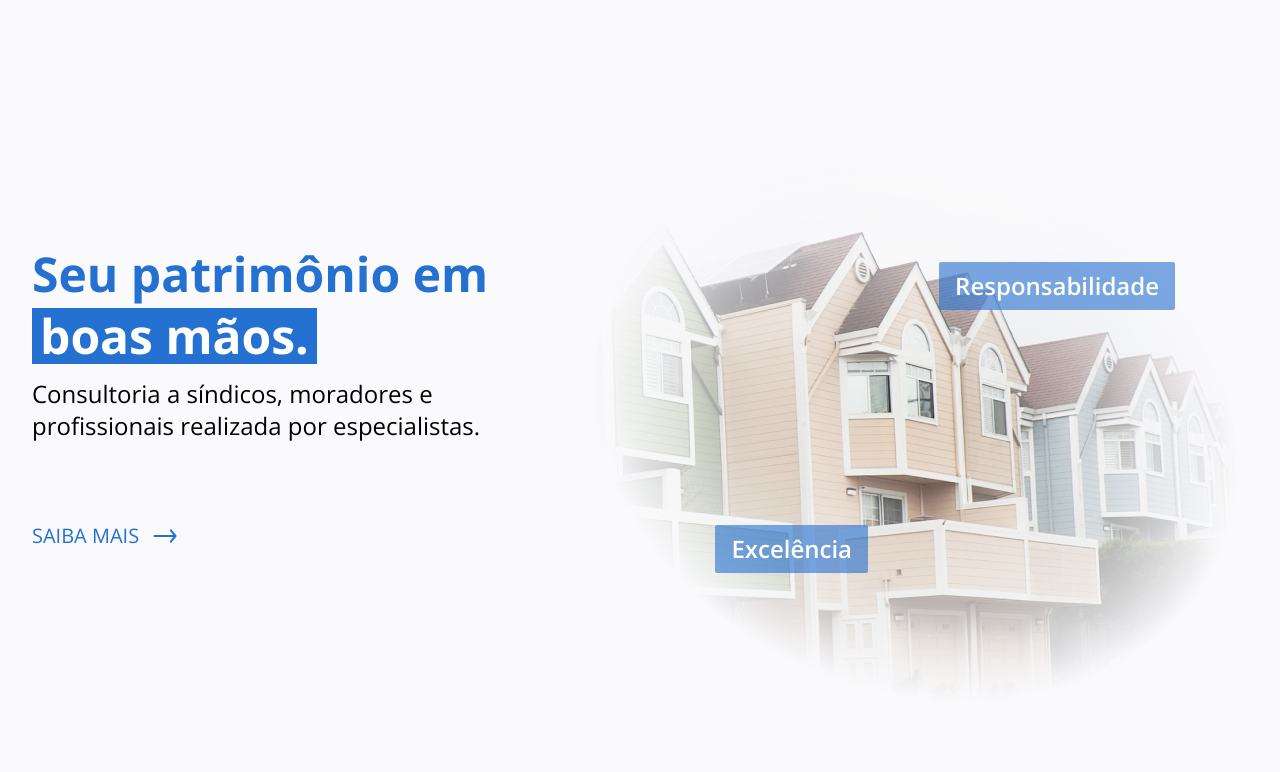
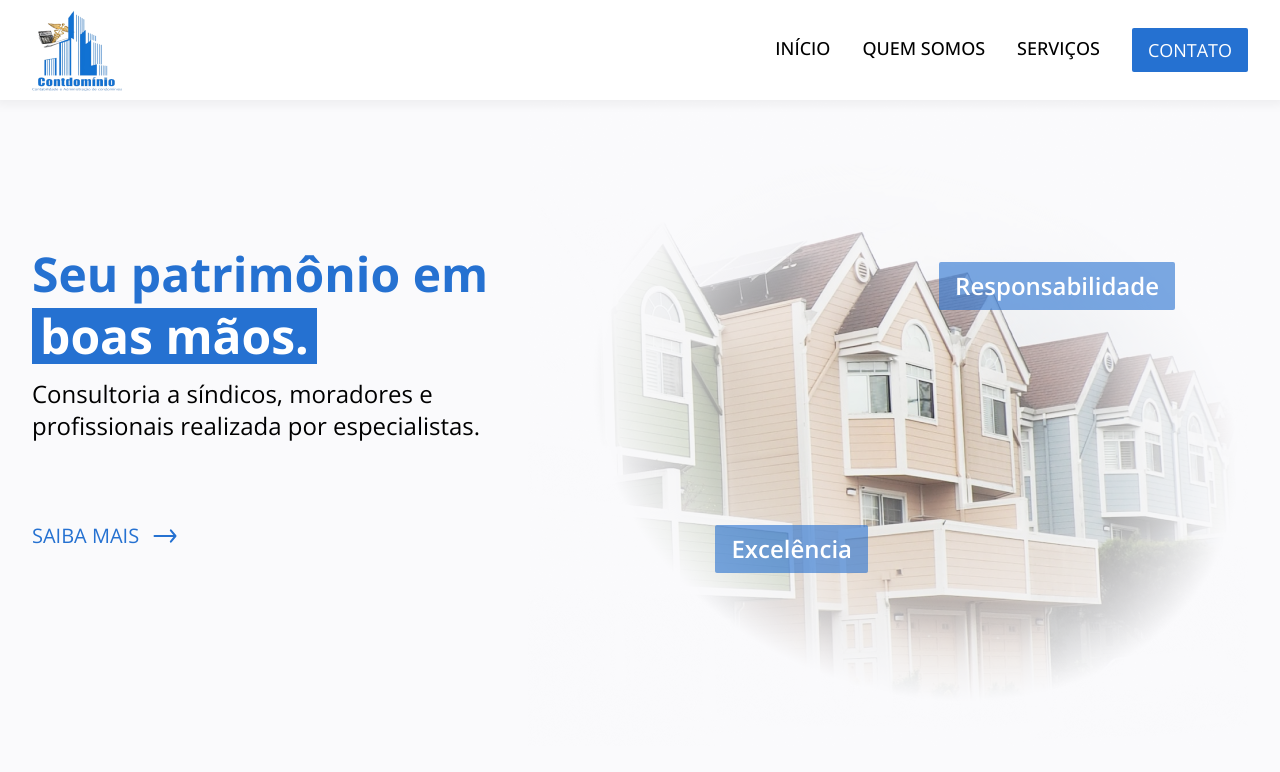
Before and after one commit to ns-works/contdominio-landingpage, a plain HTML site: page index.html in a window 1280 px wide. Shown: the top 772 px of the page. Drawn offline with nearby package versions, Linux system fonts and the light colour scheme.

Commit message:
fix: Hidden menu on Desktop devices

```diff
--- a/index.html
+++ b/index.html
@@ -47,16 +47,15 @@
 
     </div>
 
-    <header id="menu" class="w-screen bg-white h-fit px-8 2xl:px-32 py-4 hidden xl:fixed top-0 z-50 flex flex-row justify-between items-center">
+    <header id="menu" class="w-screen bg-white h-fit px-8 2xl:px-32 py-4 fixed top-0 z-50 hidden xl:flex flex-row justify-between items-center">
         <img src="./assets/images/logo-contdominio.png" alt="Logo Contdomínio">
 
-        <nav class="flex flex-row items-center gap-8">
+        <nav class="hidden xl:flex flex-row items-center gap-8">
             <a href="#_home" class="nav__item nav__item--secondary">INÍCIO</a>
             <a href="#_history" class="nav__item nav__item--secondary">QUEM SOMOS</a>
             <a href="#_services" class="nav__item nav__item--secondary">SERVIÇOS</a>
             <a href="#_contact" class="nav__item nav__item--primary bg-primary text-white py-2 px-4 rounded-sm flex justify-center items-center">CONTATO</a>
         </nav>
-
 
     </header>
 
```
